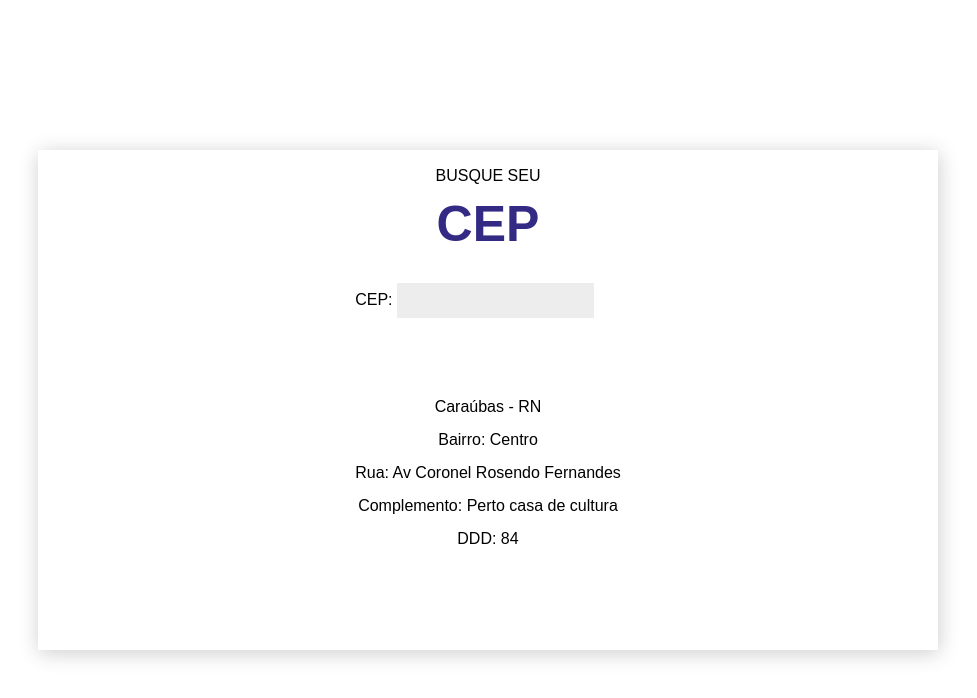
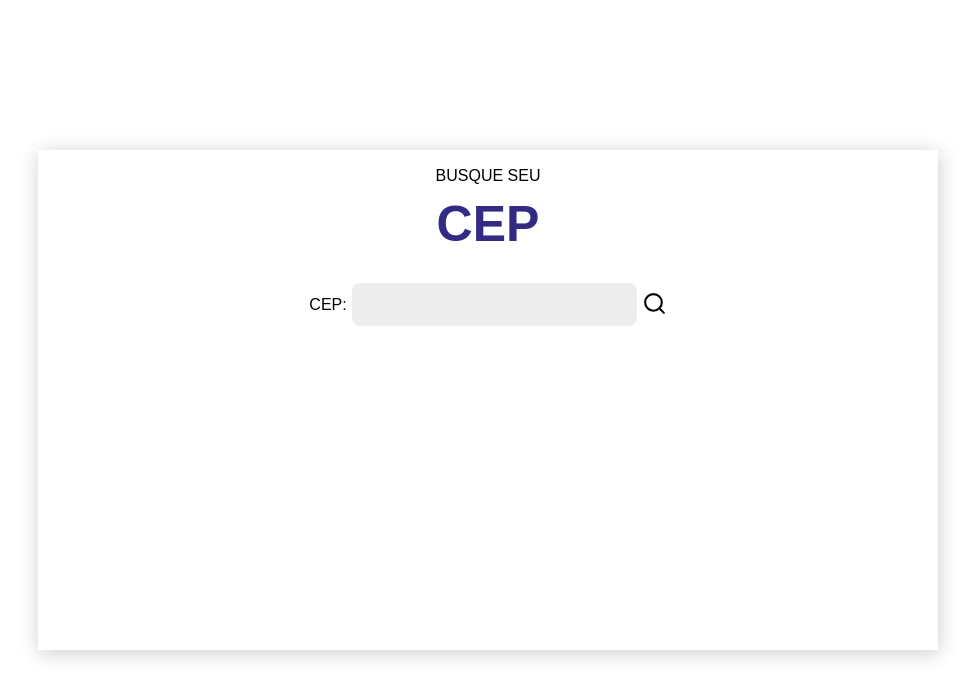
Before and after one commit to marlleyck/Cep-Search, a React (Create React App) app: page / in a window 1280 px wide. Shown: the top 698 px of the page, without its empty margins (152-1129 px from the left). Built offline with nearby package versions, Linux system fonts and the light colour scheme.

Commit message:
created function search cep

```diff
--- a/package.json
+++ b/package.json
@@ -6,8 +6,10 @@
     "@testing-library/jest-dom": "^5.16.4",
     "@testing-library/react": "^13.3.0",
     "@testing-library/user-event": "^13.5.0",
+    "axios": "^0.27.2",
     "react": "^18.2.0",
     "react-dom": "^18.2.0",
+    "react-icons": "^4.4.0",
     "react-scripts": "5.0.1",
     "web-vitals": "^2.1.4"
   },
--- a/src/App.css
+++ b/src/App.css
@@ -31,19 +31,41 @@
     font-size: 50px;
 }
 
-.main input {
+.fieldset {
+    display: flex;
+    align-items: center;
+    border: none;
+    margin-bottom: 20%;
+}
+
+
+.fieldset input {
     border: none;
     outline: none;
     padding: 10px;
     background-color: #EDEDED;
-    margin-bottom: 30%;
+    font-size: 20px;
+    margin: 0 5px;
+    border-radius: 8px;
 }
 
-.main .details {
+.fieldset button {
+    background-color: transparent;
+    border: none;
+    outline: none;
+    cursor: pointer;
+}
+
+.details {
     display: flex;
     align-items: center;
     justify-content: center;
     flex-direction: column;
 
+    background-color: rgb(51, 51, 51);
+    border-radius: 8px;
+    padding: 10px;
+    color: white;
     gap: 15px;
+    box-shadow: 1px 3px 20px rgba(0, 0, 0, 0.2);
 }
--- a/src/App.jsx
+++ b/src/App.jsx
@@ -1,6 +1,49 @@
 import './App.css';
+import { FiSearch } from 'react-icons/fi'
+import axios from 'axios'
+import { useState } from 'react';
 
 function App() {
+
+  const url = 'https://viacep.com.br/ws/'
+
+  const [cep, setCep] = useState({})
+
+  const [input, setInput] = useState('')
+
+  const searchCep = async () => {
+
+    if (cep === '') {
+      alert('Digite algum CEP!')
+      return
+    }
+
+    /* try {
+      const {data} = await axios.get(`${url}/${input}/json`)
+      setInput('')
+      setCep(data)
+    }
+    catch {
+      alert('Ops! Não foi possível buscar o cep!')
+      setInput('')
+    } */
+
+    const {data} = axios.get(`${url}/${input}/json`)
+    .then(({data}) => {
+      setInput('')
+      setCep(data)
+    })
+    .catch(err => {
+      if (err || Object.keys(cep) == 1) {
+        alert('Ops! Não foi possível buscar seu CEP!')
+        setInput('')
+      }
+    })
+
+
+
+  }
+
   return (
     <div className="App">
 
@@ -12,16 +55,25 @@ function App() {
 
       <main className='main'>
 
-        <label htmlFor="cep">CEP: </label>
-        <input type="text" id='cep' />
+        <fieldset className='fieldset'>
+          <label htmlFor="cep">CEP: </label>
+          <input type="text" id='cep'
+          value={input}
+          onChange={(e) => setInput(e.target.value)} />
+          <button onClick={searchCep}>
+            <FiSearch size='25px' color='#000' />
+          </button>
+        </fieldset>
 
-        <div className="details">
-          <span>Caraúbas - RN</span>
-          <span>Bairro: Centro</span>
-          <span>Rua: Av Coronel Rosendo Fernandes</span>
-          <span>Complemento: Perto casa de cultura</span>
-          <span>DDD: 84</span>
-        </div>
+        {Object.keys(cep).length > 1 && (
+          <div className="details">
+            <span>{cep.localidade} - {cep.uf}</span>
+            <span>Bairro: {cep.bairro}</span>
+            <span>Rua: {cep.logradouro}</span>
+            <span>Complemento: {cep.complemento}</span>
+            <span>DDD: {cep.ddd}</span>
+          </div>
+        )}
       </main>
     </div>
   );
```
Also changed, not shown: 1 other file (tests, documents, lock files or other folders).
